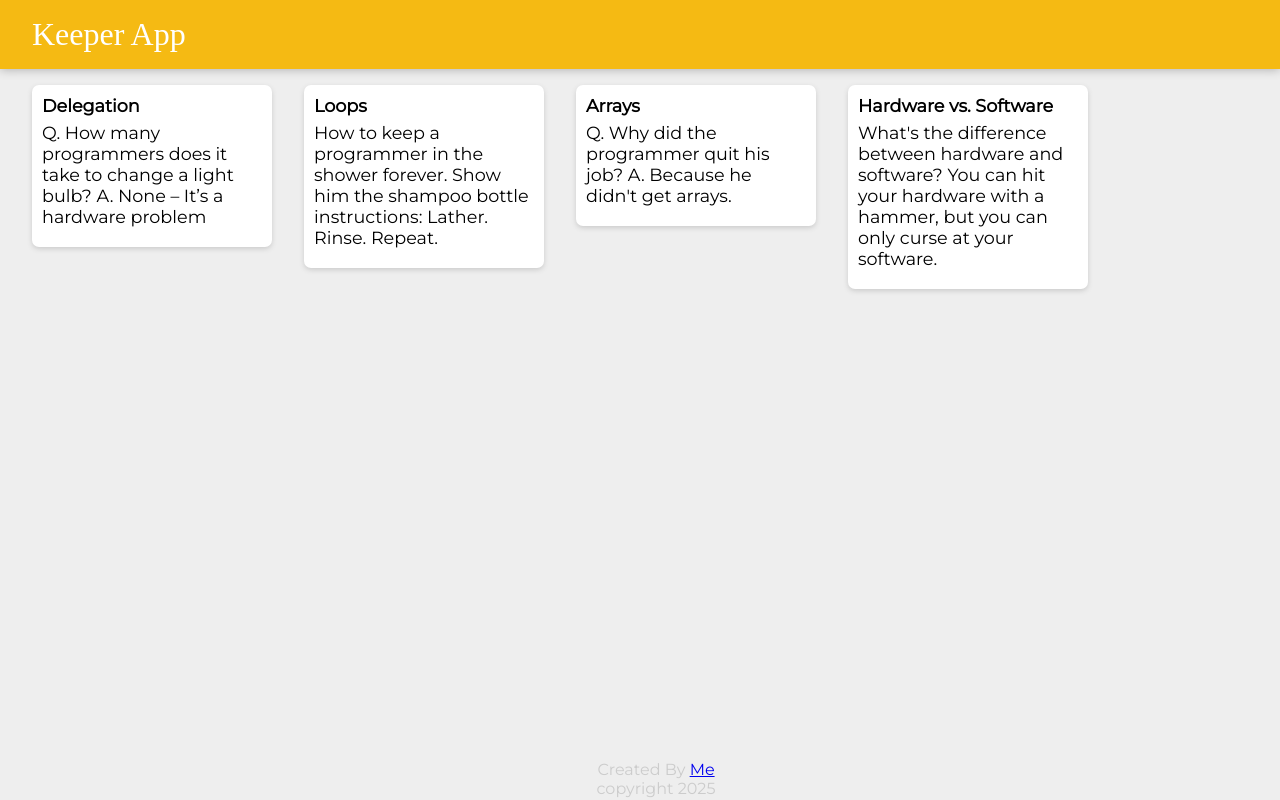
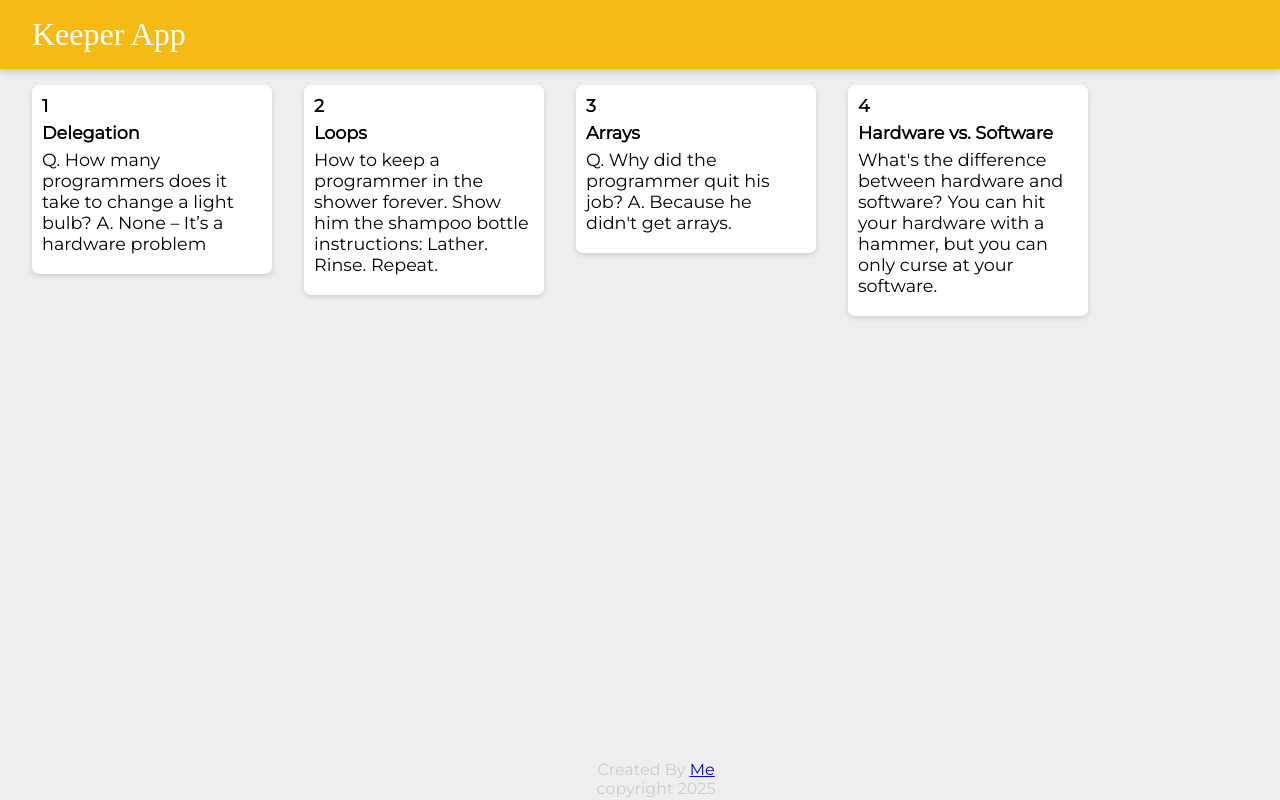
Before and after one commit to lord-rudra0/Keeper-App, a React (Create React App) app: page / in a window 1280 px wide. Built offline with nearby package versions, Linux system fonts and the light colour scheme; a web font is replaced by a local one.

Commit message:
createArea file added

```diff
--- a/src/component/App.jsx
+++ b/src/component/App.jsx
@@ -7,14 +7,14 @@ import notes from "../notes.js";
 
 
 
-function App()
-{
+function App() {
     return (<div><Header />
-         {/* <Note /> */}
-         {notes.map((note)=><Note key={note.key}
-         title={note.title}
-         content={note.content} />
-         )}
+        {notes.map((note) => <Note
+            key={note.key}
+            id={note.key}
+            title={note.title}
+            content={note.content} />
+        )}
         <Footer />
     </div>);
 }
--- a/src/component/Note.jsx
+++ b/src/component/Note.jsx
@@ -1,24 +1,11 @@
 import React from "react";
-// import notes from "../notes"
-
-
-// function Take_Notes(props){
-//     return <div>
-
-//         <h1>{props.title}</h1>
-//         <p>{props.content}</p>
-//     </div>
-
-// }
 
 
 
-function Note(props)
-{
+function Note(props) {
     return (
         <div className="note">
-            {/* <h1>This is Heading of Note</h1>
-            <p>This is Body</p> */}
+            <h1>{props.id}</h1>
             <h1>{props.title}</h1>
             <p>{props.content}</p>
         </div>
```
Also changed, not shown: src/component/CreateArea.jsx (added, +15 -0 lines).
